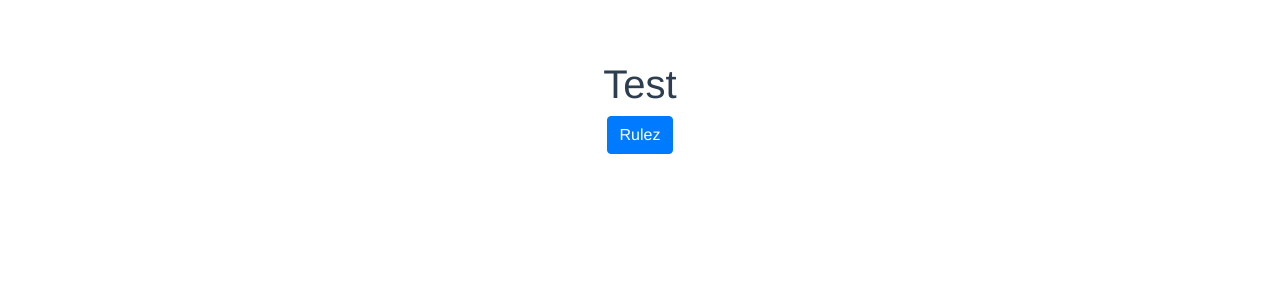
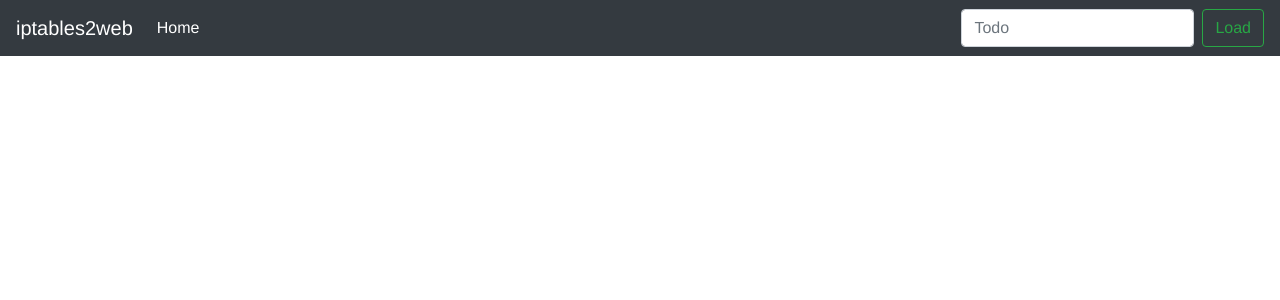
Before and after one commit to frnktrgr/iptables2web, a Vue app: page / in a window 1280 px wide. Shown: the top 300 px of the page. Built offline with nearby package versions, Linux system fonts and the light colour scheme.

Commit message:
basic layout

```diff
--- a/src/App.vue
+++ b/src/App.vue
@@ -1,7 +1,25 @@
 <template>
   <div id="app">
+    <nav class="navbar navbar-expand-md navbar-dark bg-dark fixed-top">
+      <a class="navbar-brand" href="javascript:void(0)">iptables2web</a>
+      <button class="navbar-toggler" type="button" data-toggle="collapse" data-target="#navbarsExampleDefault" aria-controls="navbarsExampleDefault" aria-expanded="false" aria-label="Toggle navigation">
+        <span class="navbar-toggler-icon"></span>
+      </button>
+
+      <div class="collapse navbar-collapse" id="navbarsExampleDefault">
+        <ul class="navbar-nav mr-auto">
+          <li class="nav-item active">
+            <a class="nav-link" href="#">Home <span class="sr-only">(current)</span></a>
+          </li>
+        </ul>
+        <form class="form-inline my-2 my-lg-0">
+          <input class="form-control mr-sm-2" type="text" placeholder="Todo" aria-label="Todo">
+          <button class="btn btn-outline-success my-2 my-sm-0" type="submit" v-on:click="updateRules">Load</button>
+        </form>
+      </div>
+    </nav>
     <!--<img alt="Vue logo" src="./assets/logo.png">-->
-    <Iptables msg="Test"/>
+    <Iptables msg="Test" ref="iptables"/>
     <!--<HelloWorld msg="Welcome to Your Vue.js App"/>-->
   </div>
 </template>
@@ -13,7 +31,12 @@ export default {
   name: 'app',
   components: {
     Iptables,
-  }
+  },
+  methods: {
+    updateRules: function() {
+      this.$refs.iptables.updateRules();
+    }
+  },
 }
 </script>
 
--- a/src/components/Chain.vue
+++ b/src/components/Chain.vue
@@ -6,13 +6,13 @@
       <span class="text-monospace">{{ chain.$['packet-count'] }}</span>
       packets, <span class="text-monospace">{{ chain.$['byte-count'] }}</span> bytes)
     </h5>
-    <template v-if="chain.rule">
+    <div class="table-responsive" v-if="chain.rule">
       <table class="table">
         <thead>
         <tr>
-          <th scope="col" style="width:1em;">num</th>
-          <th scope="col" style="width:1em;">pkts</th>
-          <th scope="col" style="width:1em;">bytes</th>
+          <th scope="col" style="width:1em;" class="d-none d-sm-table-cell">num</th>
+          <th scope="col" style="width:1em;" class="d-none d-sm-table-cell">pkts</th>
+          <th scope="col" style="width:1em;" class="d-none d-sm-table-cell">bytes</th>
           <th scope="col">target</th>
           <th scope="col">prot</th>
           <th scope="col">opt</th>
@@ -27,7 +27,7 @@
         <Rule v-for="(rule, index) in chain.rule" v-bind:rule="rule" v-bind:index="index" v-bind:key="index"/>
         </tbody>
       </table>
-    </template>
+    </div>
   </div>
 </template>
 
--- a/src/components/Iptables.vue
+++ b/src/components/Iptables.vue
@@ -1,13 +1,11 @@
 <template>
   <div class="hello">
-    <h1>{{ msg }}</h1>
-    <button class="btn btn-primary" v-on:click="updateRules">Rulez</button>
     <div class="card m-2" v-for="table in tables" v-bind:key="table.$.name">
-      <div class="card-header">
+      <div class="card-header" v-on:click="toggleChains(table.$.name)" style="cursor: pointer;">
         <h4>
         Table <span class="text-monospace">{{ table.$.name }}</span>
         <div class="float-right">
-          <a href="javascript:void(0)" title="Toggle" v-on:click="toggleChains(table.$.name)"><i class="far fa-eye-slash" v-if="isVisible(table.$.name)"></i><i class="far fa-eye" v-if="!isVisible(table.$.name)"></i></a>
+          <i class="far fa-eye-slash" v-if="isVisible(table.$.name)"></i><i class="far fa-eye" v-if="!isVisible(table.$.name)"></i>
         </div>
         </h4>
       </div>
@@ -28,7 +26,6 @@
 export default {
   name: 'Iptables',
   props: {
-    msg: String
   },
   components: {
     Chain,
--- a/src/components/Rule.vue
+++ b/src/components/Rule.vue
@@ -1,8 +1,8 @@
 <template>
   <tr class="text-monospace">
-    <th>{{ index+1 }}</th>
-    <td>{{ rule.$['packet-count'] }}</td>
-    <td>{{ rule.$['byte-count'] }}</td>
+    <th class="d-none d-sm-table-cell">{{ index+1 }}</th>
+    <td class="d-none d-sm-table-cell">{{ rule.$['packet-count'] }}</td>
+    <td class="d-none d-sm-table-cell">{{ rule.$['byte-count'] }}</td>
     <td>{{ getTarget(rule.actions) }}</td>
     <td>{{ getProt(rule.conditions) }}</td>
     <td>--</td>
```
